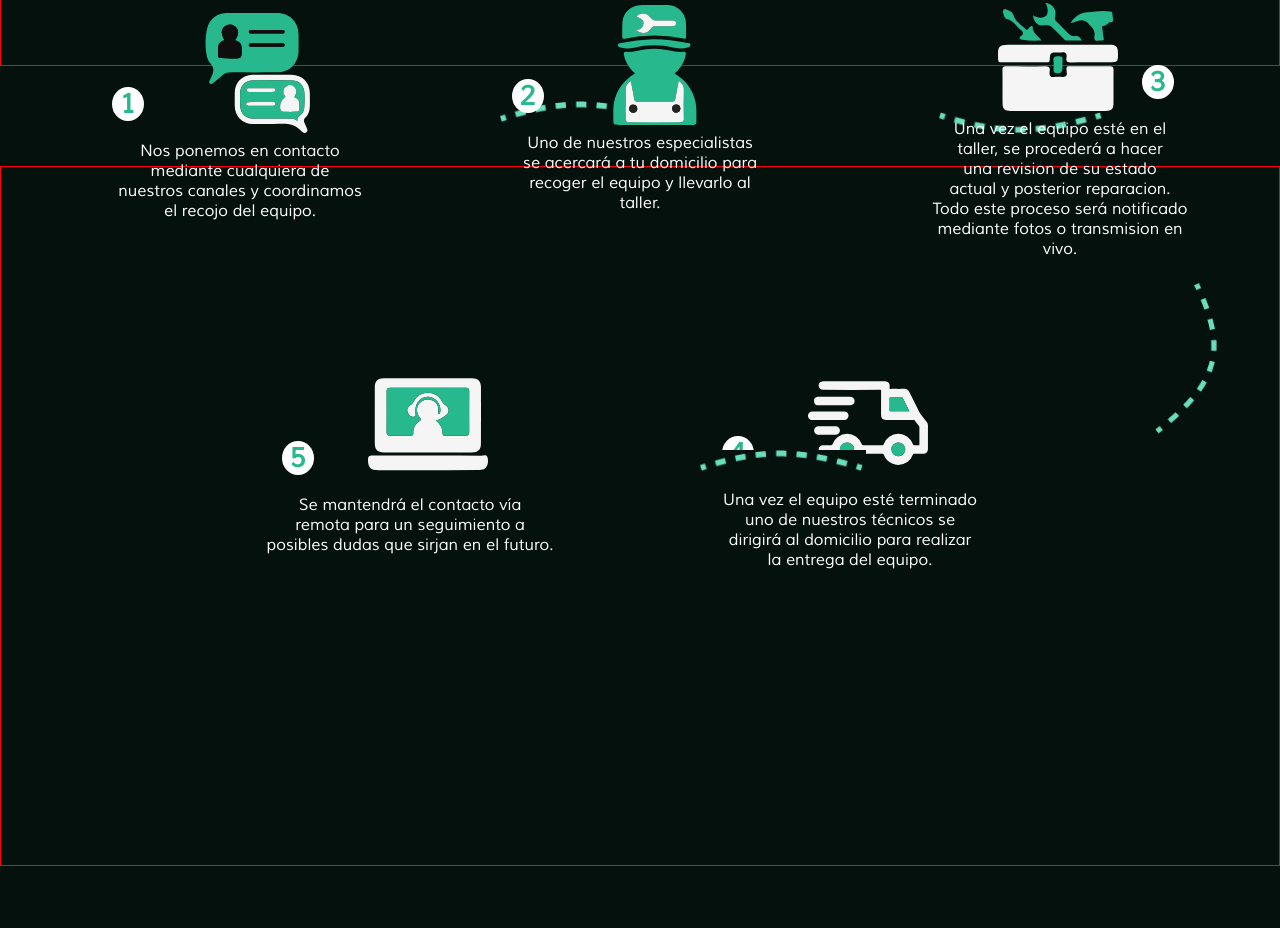
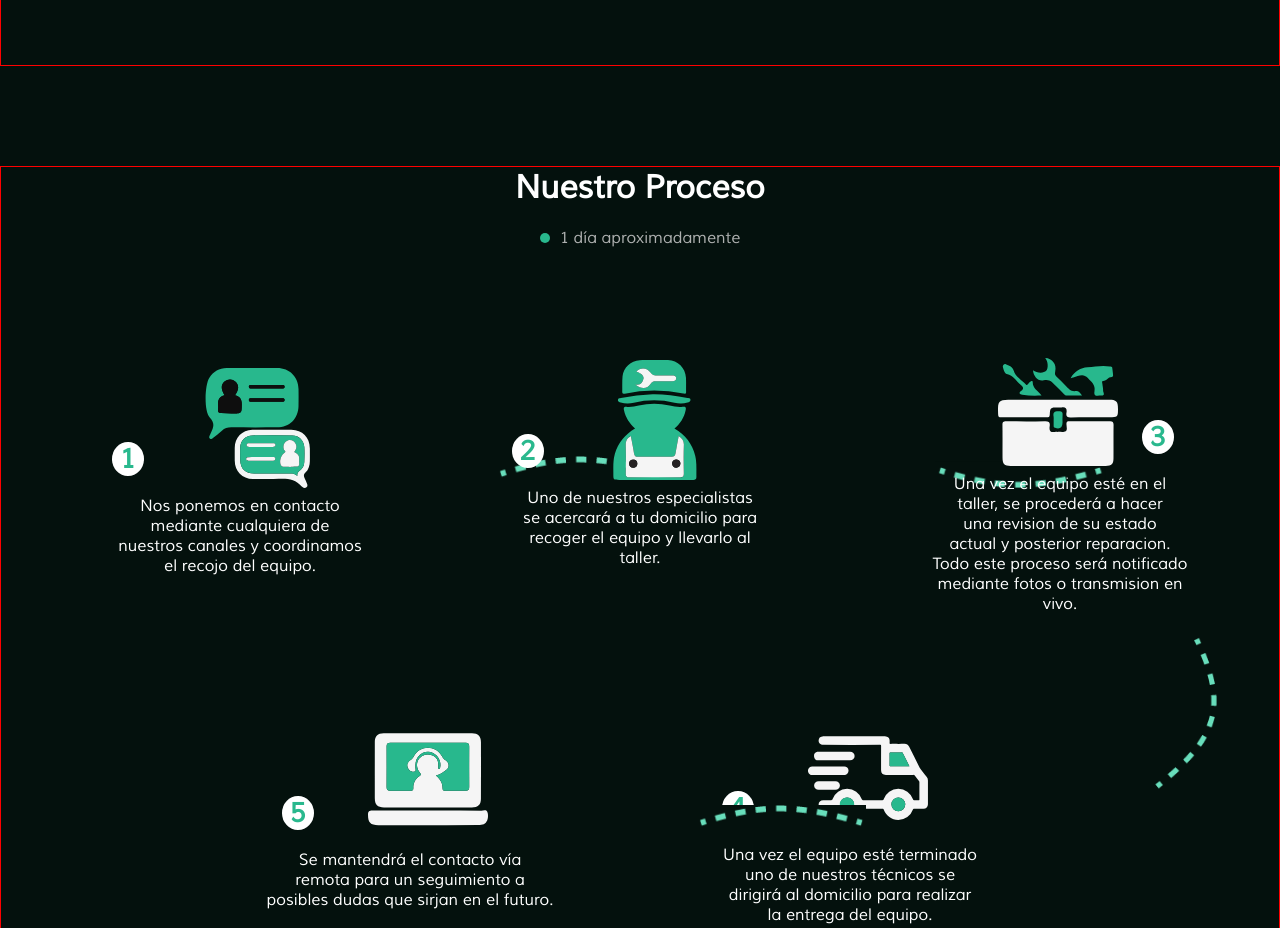
Before and after one commit to HerreraCesar/pcentrix, a website: page index.html in a window 1280 px wide. Shown: the part 2334-3262 px from the top of the page. Drawn offline with nearby package versions, Linux system fonts and the light colour scheme; files that its build step writes are made by us from their sources.

Commit message:
Adding process

```diff
--- a/scss/process.scss
+++ b/scss/process.scss
@@ -5,7 +5,6 @@
     color: #fff;
     /* width: 100%; */
     /* min-height: 100vh; */
-    max-height: calc(100vh - $navBarHeight);
     display: flex;
     flex-direction: column;
 
```
